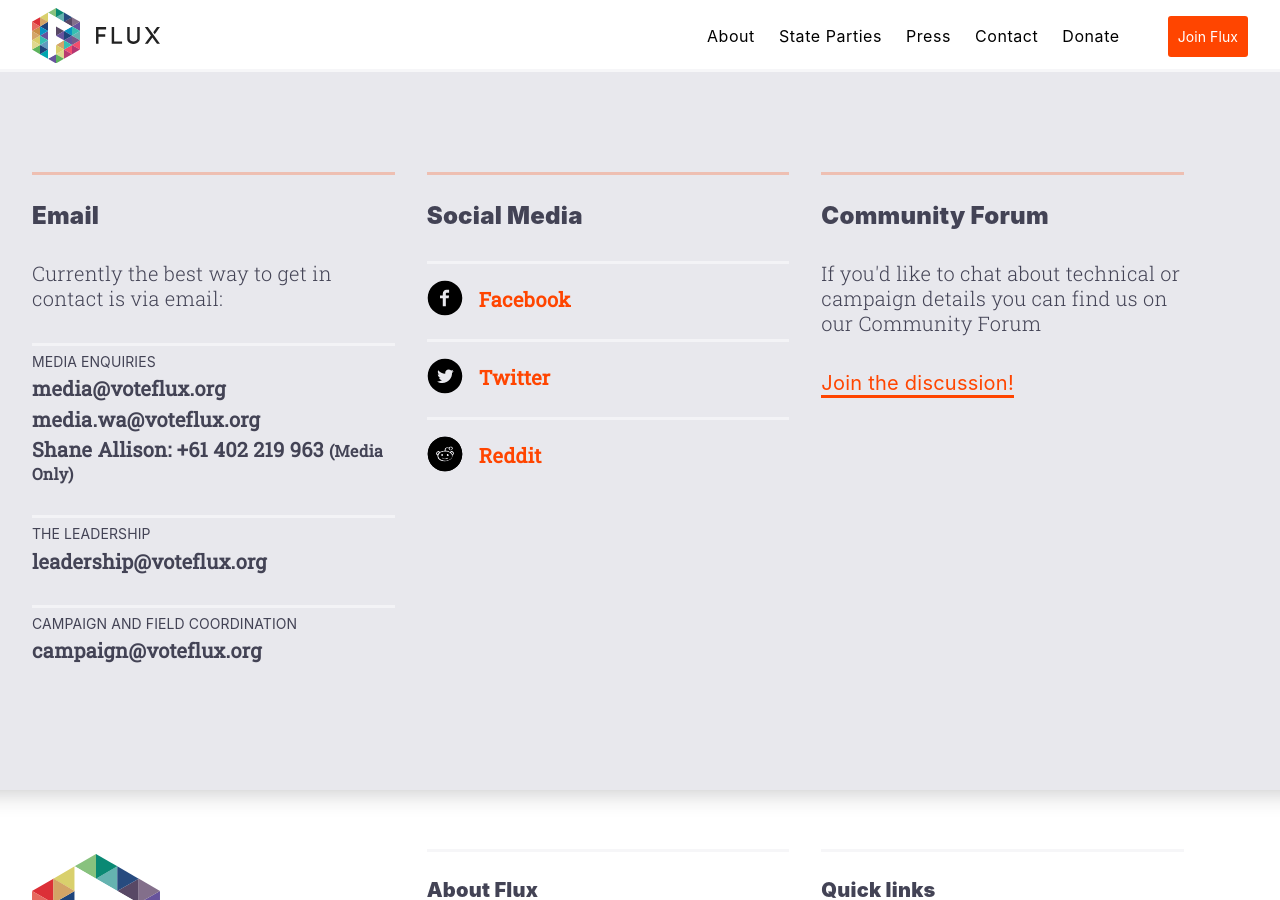
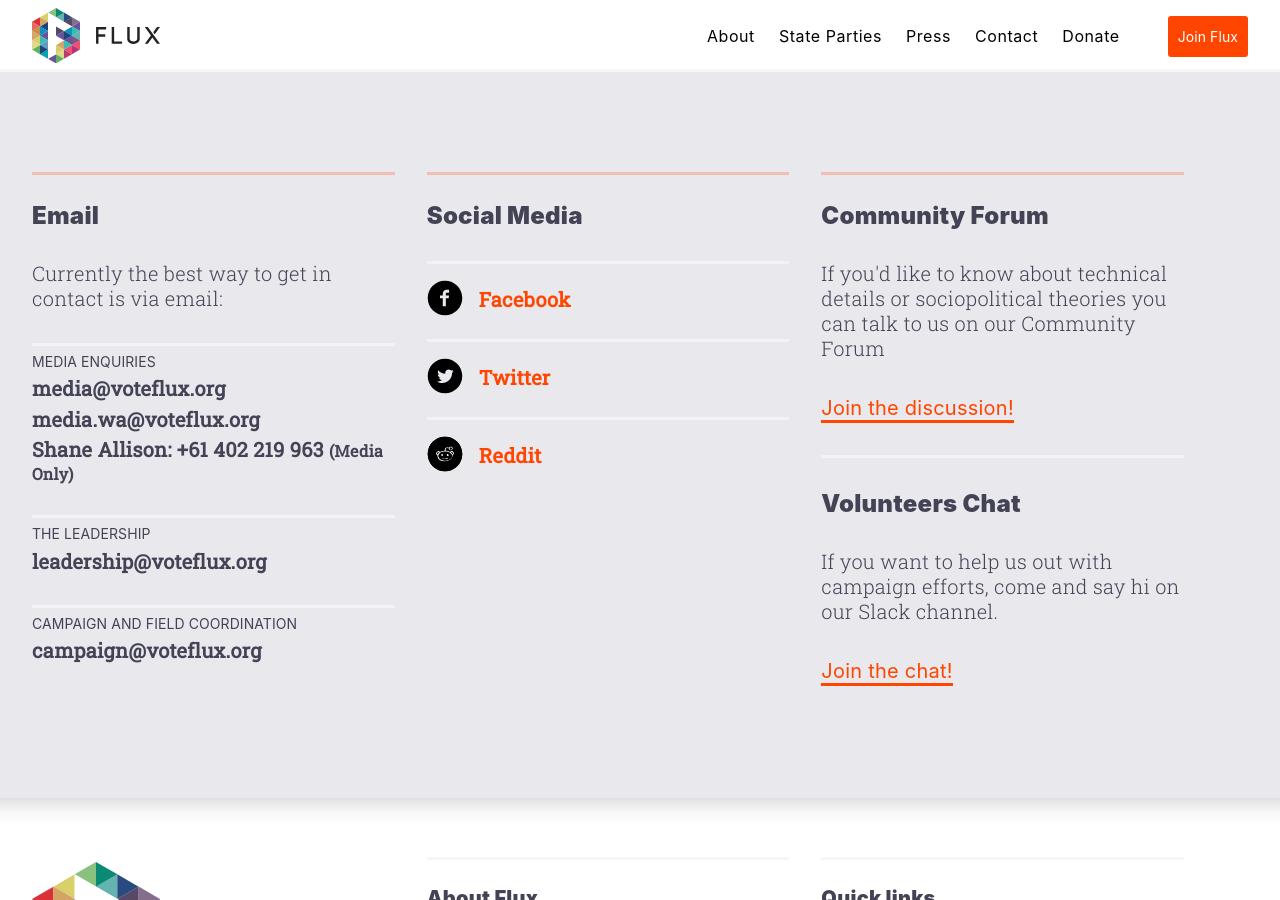
Before and after one commit to voteflux/flux-website-v2, a Jekyll site: the page built from index.html, in a window 1280 px wide and 900 px high, scrolled down 6504 px. Built offline with Jekyll 4.4.1, drawn with Linux system fonts in a browser that asks for light colours.

Commit message:
Add Slack to contact us section

```diff
--- a/_includes/contact.html
+++ b/_includes/contact.html
@@ -40,11 +40,20 @@
     {% include components/hr-muted.html %}
     <h2 class="bold mb3">Community Forum</h2>
 
-      <div class="my2">
-        <p class="h3 bold h-font mb3 light line-height-3"> If you'd like to chat about technical or campaign details you can find us on our Community Forum</p>
+      <div class="my2 mb3">
+        <p class="h3 bold h-font mb3 light line-height-3"> If you'd like to know about technical details or sociopolitical theories you can talk to us on our Community Forum</p>
         <div class="hover-show-child">
           <a href="https://community.voteflux.org/" class="h3 border-bottom">Join the discussion!</a><i class="material-icons icon-adjust muted">call_made</i>
         </div>
       </div>
+    <hr class="white muted border-bottom m0">
+    <h2 class="bold mt3 mb3">Volunteers Chat</h2>
+
+      <div class="my2">
+        <p class="h3 bold h-font mb3 light line-height-3"> If you want to help us out with campaign efforts, come and say hi on our Slack channel. </p>
+        <div class="hover-show-child">
+          <a href="https://voteflux.org/slack" class="h3 border-bottom">Join the chat!</a><i class="material-icons icon-adjust muted">call_made</i>
+        </div>
+      </div>
   </div>
 </div>
```
